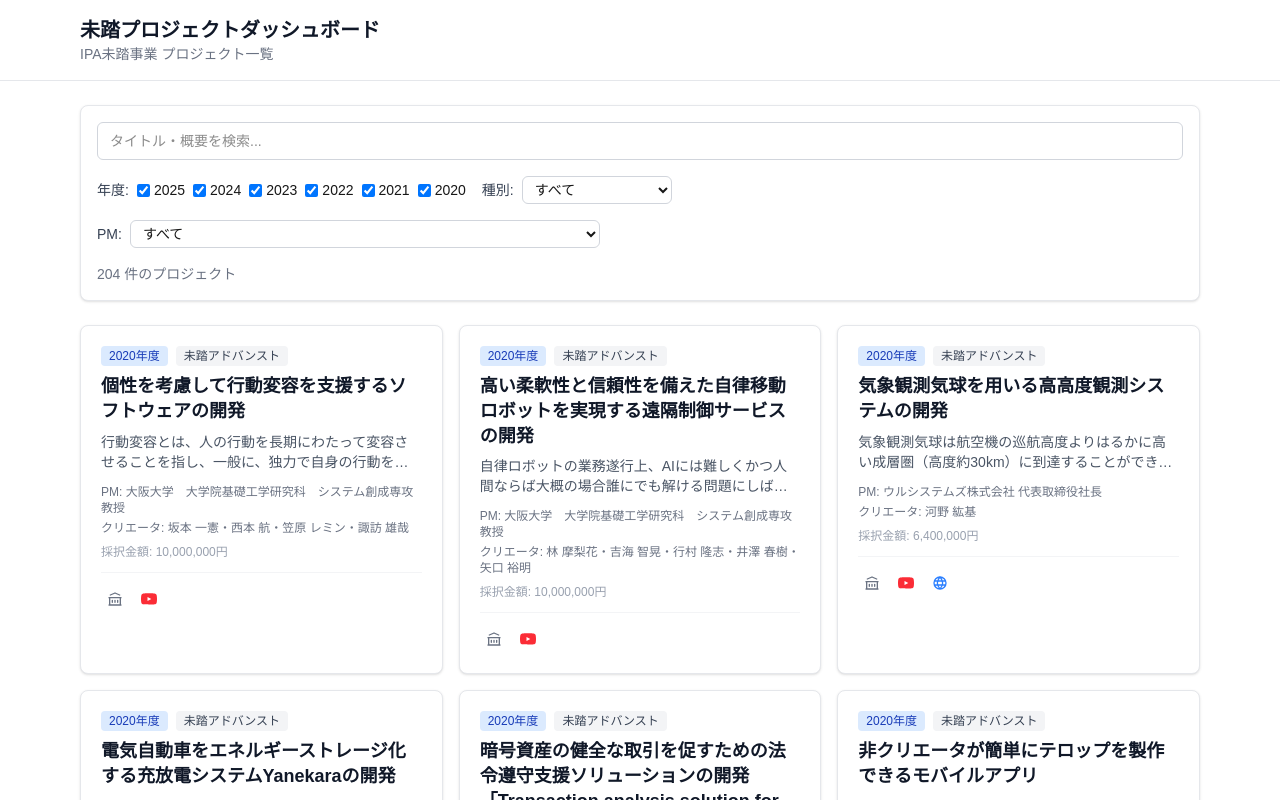
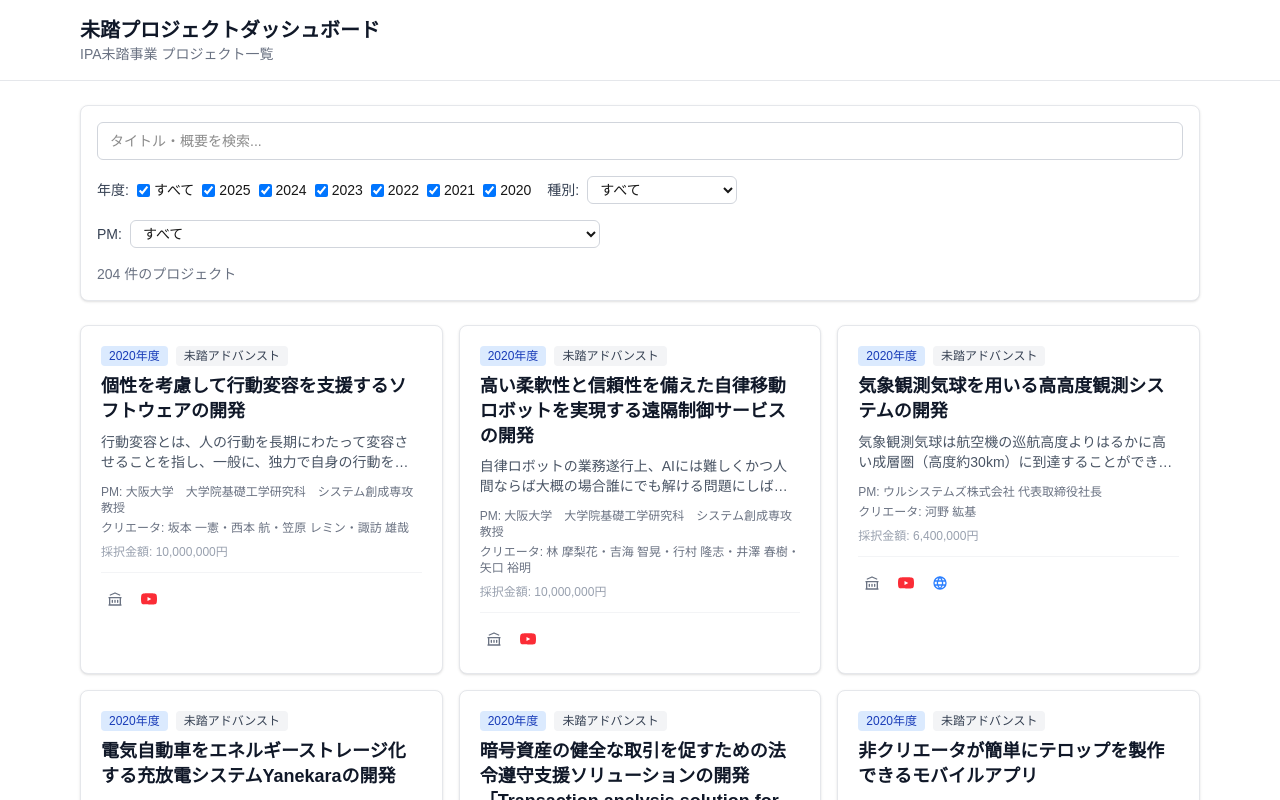
Before and after one commit to daigo38/mitou-dashboard, a Next.js app: page / in a window 1280 px wide. Shown: the top 800 px of the page. Built offline with nearby package versions, Linux system fonts and the light colour scheme.

Commit message:
Add select-all checkbox for year filter
Co-Authored-By: Claude Opus 4.6 <noreply@anthropic.com>

```diff
--- a/src/components/FilterBar.tsx
+++ b/src/components/FilterBar.tsx
@@ -29,6 +29,12 @@ export default function FilterBar({
   onSearchChange,
   resultCount,
 }: FilterBarProps) {
+  const allYearsSelected = selectedYears.length === years.length;
+
+  const toggleAllYears = () => {
+    onYearsChange(allYearsSelected ? [] : [...years]);
+  };
+
   const toggleYear = (year: number) => {
     if (selectedYears.includes(year)) {
       onYearsChange(selectedYears.filter((y) => y !== year));
@@ -52,6 +58,15 @@ export default function FilterBar({
       <div className="flex flex-wrap items-center gap-4">
         <div className="flex items-center gap-2">
           <span className="text-sm font-medium text-gray-700">年度:</span>
+          <label className="flex items-center gap-1 text-sm font-medium">
+            <input
+              type="checkbox"
+              checked={allYearsSelected}
+              onChange={toggleAllYears}
+              className="rounded border-gray-300 text-blue-600 focus:ring-blue-500"
+            />
+            すべて
+          </label>
           {years.map((year) => (
             <label key={year} className="flex items-center gap-1 text-sm">
               <input
```
